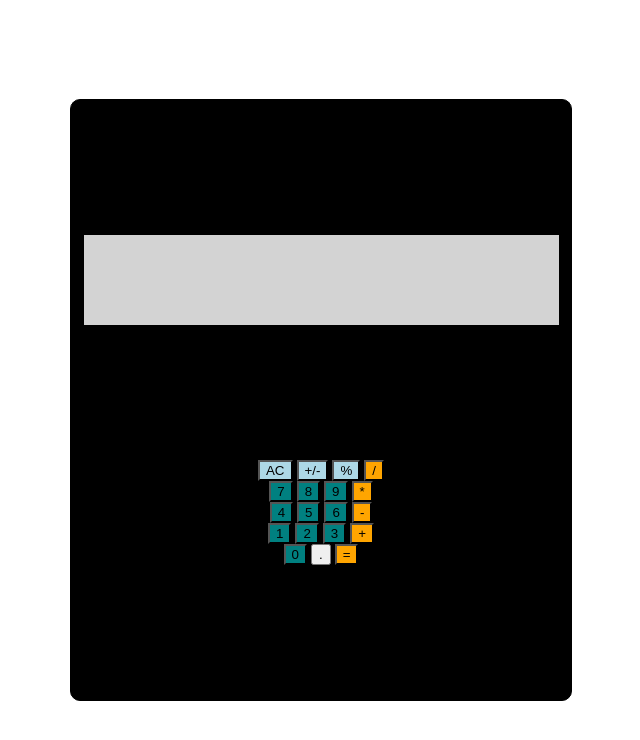
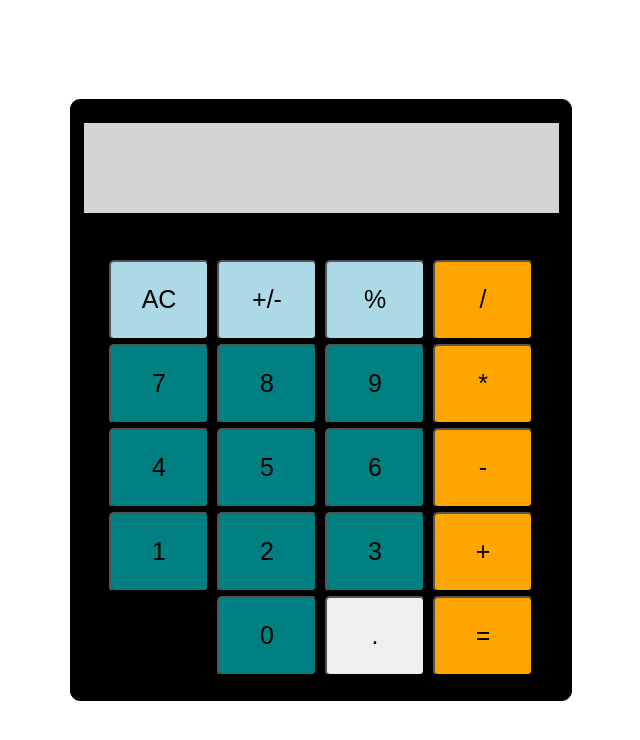
Before and after one commit to VitaDani/calculator, a plain HTML site: page index.html in a window 1280 px wide. Shown: the whole page, without its empty margins (319-959 px from the left). Drawn offline with Linux system fonts and the light colour scheme.

Commit message:
Create the index, style, and javascript files.
Begin the index, style, and javascript files and begin implementing the calculator functionality.

```diff
--- a/index.html
+++ b/index.html
@@ -9,35 +9,36 @@
 </head>
 
 <body>
+    <!-- The "back" of the calculator, holding everything in it -->
     <div class="container">
-        <div id="display"></div>
+        <div id="display"></div> <!-- Will show the inputs from the user -->
         <div id="buttons">
-            <div>
+            <div> <!-- The top row of buttons -->
                 <button class="function" id="clear">AC</button>
                 <button class="function" id="sign">+/-</button>
                 <button class="function" id="percent">%</button>
                 <button class="operation" id="divide">/</button>
             </div>
-            <div>
-                <button class="number" id="7">7</button>
-                <button class="number" id="8">8</button>
-                <button class="number" id="9">9</button>
+            <div> <!-- The second row of buttons -->
+                <button class="number" id="seven">7</button>
+                <button class="number" id="eight">8</button>
+                <button class="number" id="nine">9</button>
                 <button class="operation" id="mulitply">*</button>
             </div>
-            <div>
-                <button class="number" id="4">4</button>
-                <button class="number" id="5">5</button>
-                <button class="number" id="6">6</button>
+            <div> <!-- The third row of buttons -->
+                <button class="number" id="four">4</button>
+                <button class="number" id="five">5</button>
+                <button class="number" id="six">6</button>
                 <button class="operation" id="subtract">-</button>
             </div>
-            <div>
-                <button class="number" id="1">1</button>
-                <button class="number" id="2">2</button>
-                <button class="number" id="3">3</button>
+            <div> <!-- The fourth row of buttons -->
+                <button class="number" id="one">1</button>
+                <button class="number" id="two">2</button>
+                <button class="number" id="three">3</button>
                 <button class="operation" id="add">+</button>
             </div>
-            <div>
-                <button class="number" id="0">0</button>
+            <div> <!-- The fifth, and final, row of buttons -->
+                <button class="number" id="zero">0</button>
                 <button id="decimal">.</button>
                 <button class="operation" id="equals">=</button>
             </div>
--- a/javascript.js
+++ b/javascript.js
@@ -0,0 +1,17 @@
+/* Create the functions for the mathematical operations:
+ Add, Subtract, Multiply and Divide */
+function add(a, b) {
+    return (a + b);
+}
+
+function subtract(a, b) {
+    return (a - b);
+}
+
+function multiply(a, b) {
+    return (a * b);
+}
+
+function divide(a, b) {
+    return (a / b);
+}
--- a/style.css
+++ b/style.css
@@ -10,7 +10,7 @@ html, body {
 .container {
     display: flex;
     flex-direction: column;
-    justify-content: space-evenly;
+    justify-content: space-around;
     align-items: center;
     border: 1px solid black;
     background-color: black;
@@ -20,9 +20,27 @@ html, body {
 }
 
 #display {
+    font-size: 75px;
     background-color: lightgray;
+    display: flex;
+    justify-content: flex-end;
+    align-items: center;
     width: 95%;
     height: 15%;
+}
+
+button {
+    font-size: 25px;
+    border-radius: 5px;
+    width: 100px;
+    height: 80px;
+    margin: 2px;
+}
+
+#buttons {
+    display: flex;
+    flex-direction: column;
+    align-items: flex-end;
 }
 
 .number {
```
